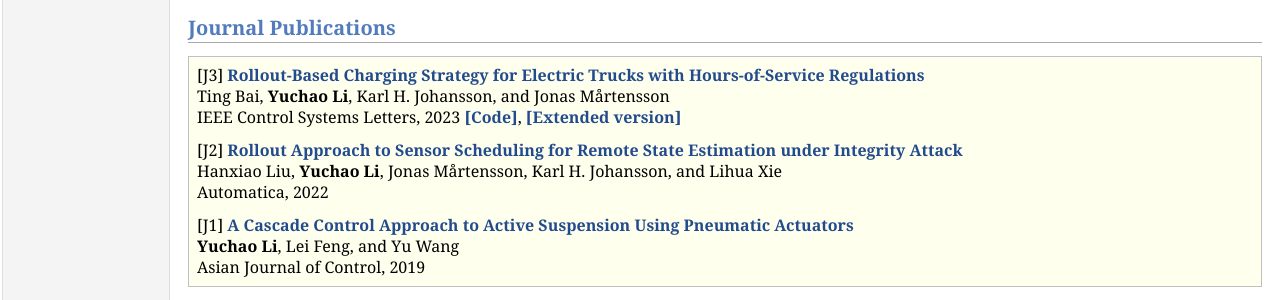
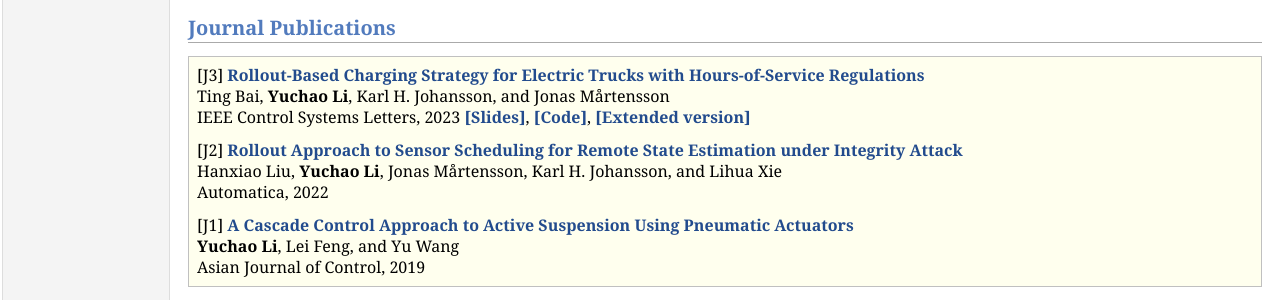
Before and after one commit to yuchaotaigu/yuchaotaigu.github.io, a Jekyll site: the page research.html, which Jekyll copies as it is, in a window 1280 px wide. Shown: the part 413-713 px from the top of the page. Built offline with Jekyll 4.4.1, drawn with Linux system fonts in a browser that asks for light colours; comment, search, counter and statistics services are not loaded.

Commit message:
cdc23 slides

```diff
--- a/research.html
+++ b/research.html
@@ -49,7 +49,7 @@ Ting Bai, <b>Yuchao Li</b>, Karl H. Johansson, and Jonas Mårtensson <br />
 <div class="blockcontent">
 <p>[J3] <a href="https://ieeexplore.ieee.org/document/10147895"><b>Rollout-Based Charging Strategy for Electric Trucks with Hours-of-Service Regulations</b></a> <br />
 Ting Bai, <b>Yuchao Li</b>, Karl H. Johansson, and Jonas Mårtensson <br />
- IEEE Control Systems Letters, 2023 <a href="https://yuchaotaigu.github.io/research/CDC23.ipynb"><b>[Code]</b></a>, <a href="https://arxiv.org/abs/2303.08895"><b>[Extended version]</b></a></p>
+ IEEE Control Systems Letters, 2023 <a href="research/Slides_CDC_2023.pdf"><b>[Slides]</b></a>, <a href="https://yuchaotaigu.github.io/research/CDC23.ipynb"><b>[Code]</b></a>, <a href="https://arxiv.org/abs/2303.08895"><b>[Extended version]</b></a></p>
 <p>[J2] <a href="https://www.sciencedirect.com/science/article/abs/pii/S0005109822003314"><b>Rollout Approach to Sensor Scheduling for Remote State Estimation under Integrity Attack</b></a> <br />
 Hanxiao Liu, <b>Yuchao Li</b>, Jonas Mårtensson, Karl H. Johansson, and Lihua Xie <br />
  Automatica, 2022</p>
```
